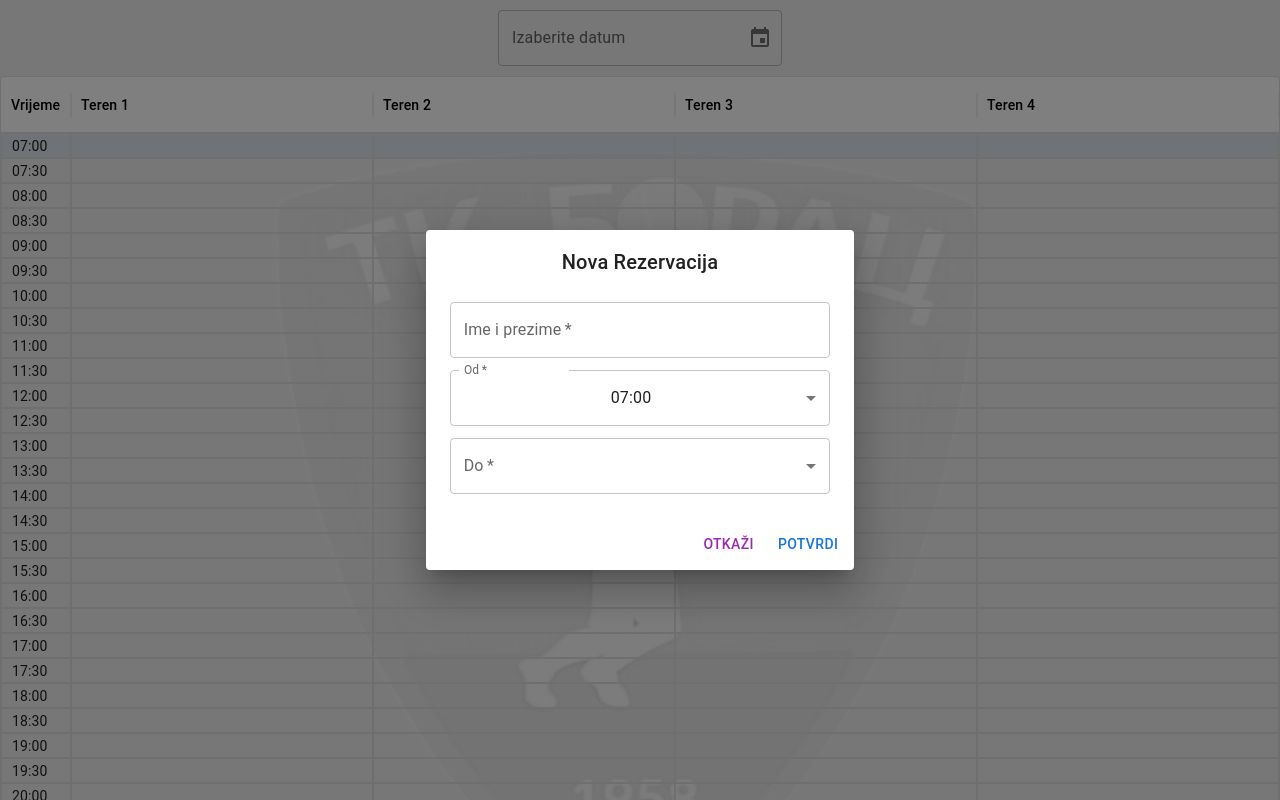
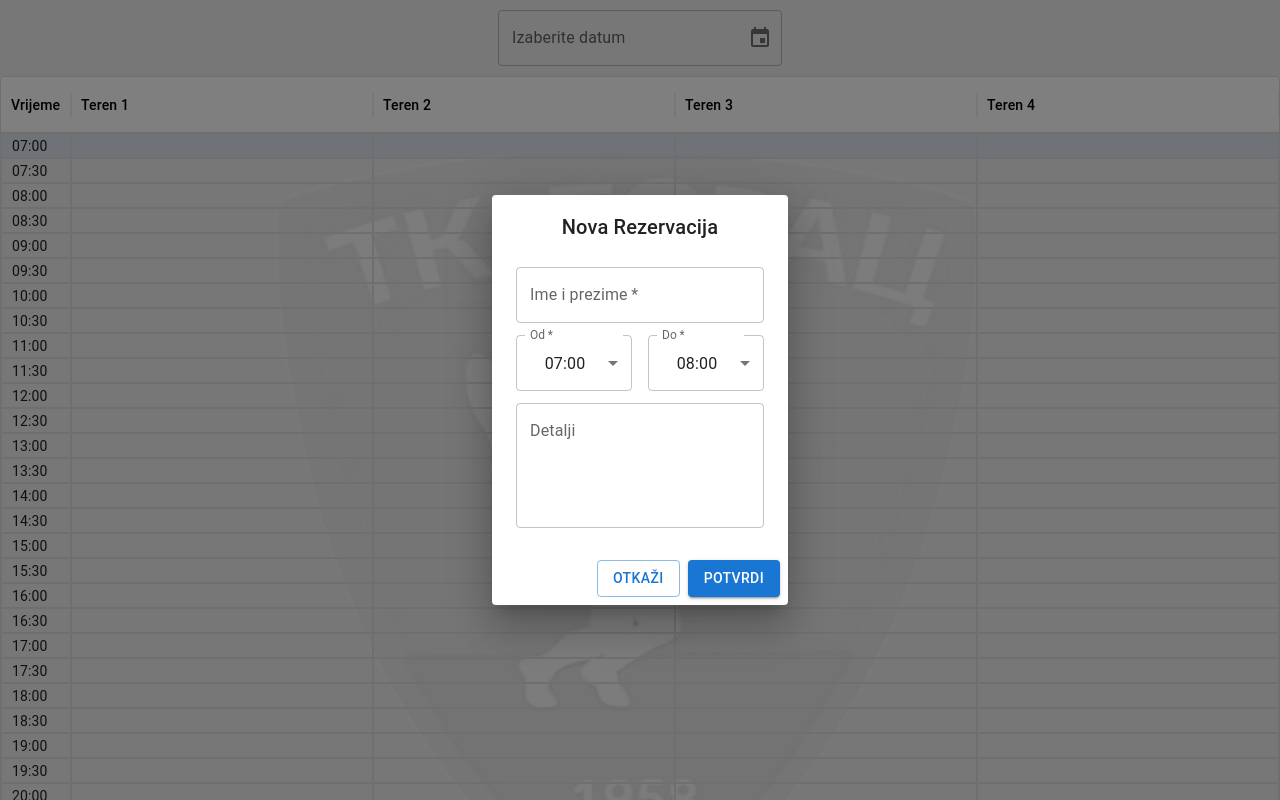
Before and after one commit to marijajov65/Reservita, a React (Vite) app: page / in a window 1280 px wide. Both pictures are taken after a click on the element 222 px from the left and 145 px from the top of the page. Shown: the top 800 px of the page. Built offline with nearby package versions, Linux system fonts and the light colour scheme.

Commit message:
Adding field validation and improving form structure. Adding details

```diff
--- a/src/components/NewReservationDialog.tsx
+++ b/src/components/NewReservationDialog.tsx
@@ -10,14 +10,16 @@ import {
   FormControl,
   InputLabel,
   MenuItem,
+  Box,
 } from '@mui/material';
+import { addHours } from '../helpers/timeHelper.ts';
+import { Reservation } from '../models/Reservation.ts';
 
 interface NewReservationProps {
   open: boolean;
   defaultStartTime: string;
   onClose: () => void;
-  onConfirm: (name: string, startTime: string, endTime: string) => void;
-  startTimes: string[];
+  onConfirm: (reservation: Reservation) => void;
   availableTimes: string[];
 }
 
@@ -26,52 +28,68 @@ const NewReservationDialog: React.FC<NewReservationProps> = ({
   defaultStartTime,
   onClose,
   onConfirm,
-  startTimes,
   availableTimes,
 }) => {
   const [name, setName] = useState('');
-  const [selectedStartTime, setSelectedStartTime] = useState('');
-  const [selectedEndTime, setSelectedEndTime] = useState('');
+  const [nameError, setNameError] = useState(false);
+  const [startTime, setStartTime] = useState('');
+  const [endTime, setEndTime] = useState('');
+  const [details, setDetails] = useState('');
+
+  useEffect(() => {
+    setName('');
+    setNameError(false);
+    setStartTime(defaultStartTime);
+    setEndTime(addHours(defaultStartTime, 1));
+  }, [open]);
+
+  useEffect(() => {
+    setEndTime(addHours(startTime, 1));
+  }, [startTime]);
+
+  const validEndTimes = availableTimes.filter((time) => time > startTime);
 
   const handleConfirm = () => {
-    if (selectedEndTime) {
-      onConfirm(name, selectedStartTime, selectedEndTime);
+    const isNameEmpty = name.trim() === '';
+    if (isNameEmpty) {
+      setNameError(true);
+      return;
     }
+    const reservation: Reservation = {
+      name: name,
+      startTime: startTime,
+      endTime: endTime,
+      details: details,
     };
-  console.log(defaultStartTime);
-
-  useEffect(() => {
-    setSelectedStartTime(defaultStartTime);
-    setName('');
-    setSelectedEndTime('');
-  }, [open]);
-
-  const availableEndTimes = availableTimes.filter(
-    (time) => time > selectedStartTime,
-  );
+    onConfirm(reservation);
+  };
 
   return (
     <Dialog open={open} onClose={onClose}>
       <DialogTitle>Nova Rezervacija</DialogTitle>
       <DialogContent>
         <TextField
+          fullWidth
           margin="dense"
           label="Ime i prezime"
           type="text"
           required
-          fullWidth
           onChange={(e) => setName(e.target.value)}
+          error={nameError}
+          helperText={nameError ? 'Ime i prezime je obavezno' : ''}
         />
 
-        <FormControl fullWidth required margin="dense">
+        <Box display="flex" gap={2} alignItems="center">
+          <FormControl fullWidth margin="dense" required>
             <InputLabel id="time-select-label">Od</InputLabel>
             <Select
               labelId="time-select-label"
-            value={selectedStartTime}
+              error={startTime.trim() === ''}
+              value={startTime}
               label="Pocetak Termina"
-            onChange={(e) => setSelectedStartTime(e.target.value)}
+              onChange={(e) => setStartTime(e.target.value)}
             >
-            {startTimes.map((time, index) => (
+              {availableTimes.map((time, index) => (
                 <MenuItem key={`start_time-${index}`} value={time}>
                   {time}
                 </MenuItem>
@@ -79,27 +97,39 @@ const NewReservationDialog: React.FC<NewReservationProps> = ({
             </Select>
           </FormControl>
 
-        <FormControl fullWidth required margin="dense">
+          <FormControl fullWidth margin="dense" required>
             <InputLabel id="time-select-label">Do</InputLabel>
             <Select
               labelId="time-select-label"
-            value={selectedEndTime}
+              value={endTime}
               label="Kraj Termina"
-            onChange={(e) => setSelectedEndTime(e.target.value)}
+              onChange={(e) => setEndTime(e.target.value)}
             >
-            {availableEndTimes.map((time, index) => (
+              {validEndTimes.map((time, index) => (
                 <MenuItem key={`end_time-${index}`} value={time}>
                   {time}
                 </MenuItem>
               ))}
             </Select>
           </FormControl>
+        </Box>
+
+        <TextField
+          fullWidth
+          margin="dense"
+          label="Detalji"
+          type="text"
+          multiline
+          rows={4}
+          onChange={(e) => setDetails(e.target.value)}
+        />
       </DialogContent>
+
       <DialogActions>
-        <Button onClick={onClose} color="secondary">
+        <Button onClick={onClose} variant="outlined">
           Otkaži
         </Button>
-        <Button onClick={handleConfirm} color="primary">
+        <Button onClick={handleConfirm} variant="contained">
           Potvrdi
         </Button>
       </DialogActions>
--- a/src/components/ReservationTable.tsx
+++ b/src/components/ReservationTable.tsx
@@ -3,11 +3,14 @@ import { Box } from '@mui/material';
 import { DataGrid, GridRowsProp } from '@mui/x-data-grid';
 import NewReservationDialog from './NewReservationDialog.tsx';
 import { columns } from '../data/data.ts';
-import { generateTimeRange } from '../utils/timeHelper.ts';
+import { generateTimeRange } from '../helpers/timeHelper.ts';
+import { Reservation } from '../models/Reservation.ts';
 
 const ReservationTable: React.FC = () => {
+  const timeRange = generateTimeRange(7, 23, 30);
+
   const [rows, setRows] = useState<GridRowsProp>(
-    generateTimeRange(7, 23, 30).map((time, index) => ({
+    timeRange.map((time, index) => ({
       id: index + 1,
       time,
       court1: '',
@@ -33,21 +36,16 @@ const ReservationTable: React.FC = () => {
     setOpenDialog(false);
   };
 
-  const handleConfirmBooking = (
-    name: string,
-    startTime: string,
-    endTime: string,
-  ) => {
+  const handleConfirmReservation = (reservation: Reservation) => {
     setOpenDialog(false);
 
     const timeToMinutes = (time: string): number => {
       const [hour, minute] = time.split(':').map(Number);
-      const period = time.includes('PM') && hour !== 12 ? 12 : 0; // Handle PM times
-      return (hour + period) * 60 + minute;
+      return hour * 60 + minute;
     };
 
-    const startMinutes = timeToMinutes(startTime);
-    const endMinutes = timeToMinutes(endTime);
+    const startMinutes = timeToMinutes(reservation.startTime);
+    const endMinutes = timeToMinutes(reservation.endTime);
 
     // Find the range of rows to highlight
     const updatedRows = rows.map((row) => {
@@ -56,7 +54,7 @@ const ReservationTable: React.FC = () => {
       if (rowMinutes >= startMinutes && rowMinutes < endMinutes) {
         return {
           ...row,
-          [selectedCourt]: name, // Overwrite the cell with the name
+          [selectedCourt]: `${reservation.name} - ${reservation.details}`,
           [`${selectedCourt}_highlighted`]: true, // Mark the cell as highlighted
         };
       }
@@ -65,8 +63,6 @@ const ReservationTable: React.FC = () => {
     });
     setRows(updatedRows);
   };
-
-  const timeRange = generateTimeRange(7, 23, 30);
 
   return (
     <Box style={{ height: '100%', width: '100%' }}>
@@ -102,8 +98,7 @@ const ReservationTable: React.FC = () => {
         open={openDialog}
         defaultStartTime={selectedStartTime}
         onClose={handleDialogClose}
-        onConfirm={handleConfirmBooking}
-        startTimes={timeRange}
+        onConfirm={handleConfirmReservation}
         availableTimes={timeRange}
       />
     </Box>
--- a/src/utils/timeHelper.ts
+++ b/src/helpers/timeHelper.ts
@@ -15,3 +15,12 @@ export const generateTimeRange = (
   }
   return timeArray;
 };
+
+export const addHours = (time: string, hoursToAdd: number) => {
+  const [hour, minute] = time.split(':').map(Number);
+  const totalMinutes = hour * 60 + minute + hoursToAdd * 60;
+  const newHour = Math.floor(totalMinutes / 60) % 24; // Ensure it stays within 24 hours
+  const newMinute = totalMinutes % 60;
+
+  return `${String(newHour).padStart(2, '0')}:${String(newMinute).padStart(2, '0')}`;
+};
--- /dev/null
+++ b/src/models/Reservation.ts
@@ -0,0 +1,6 @@
+export interface Reservation {
+  startTime: string;
+  endTime: string;
+  name: string;
+  details: string;
+}
```
Lines whose indentation alone changed are shown as unchanged.
